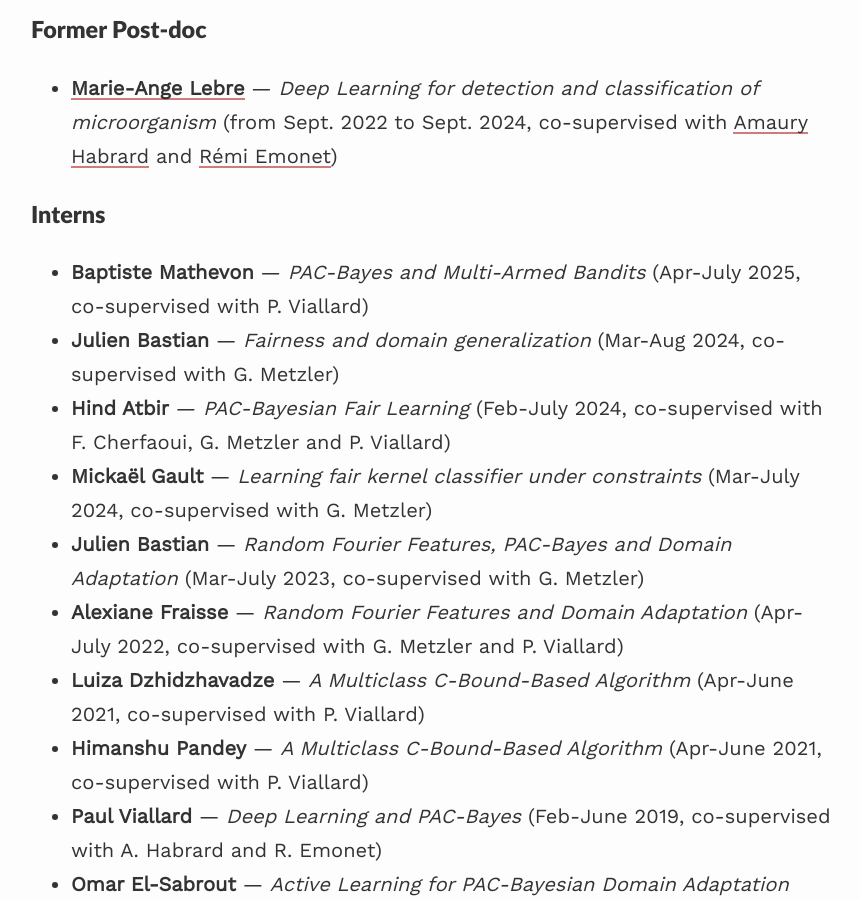
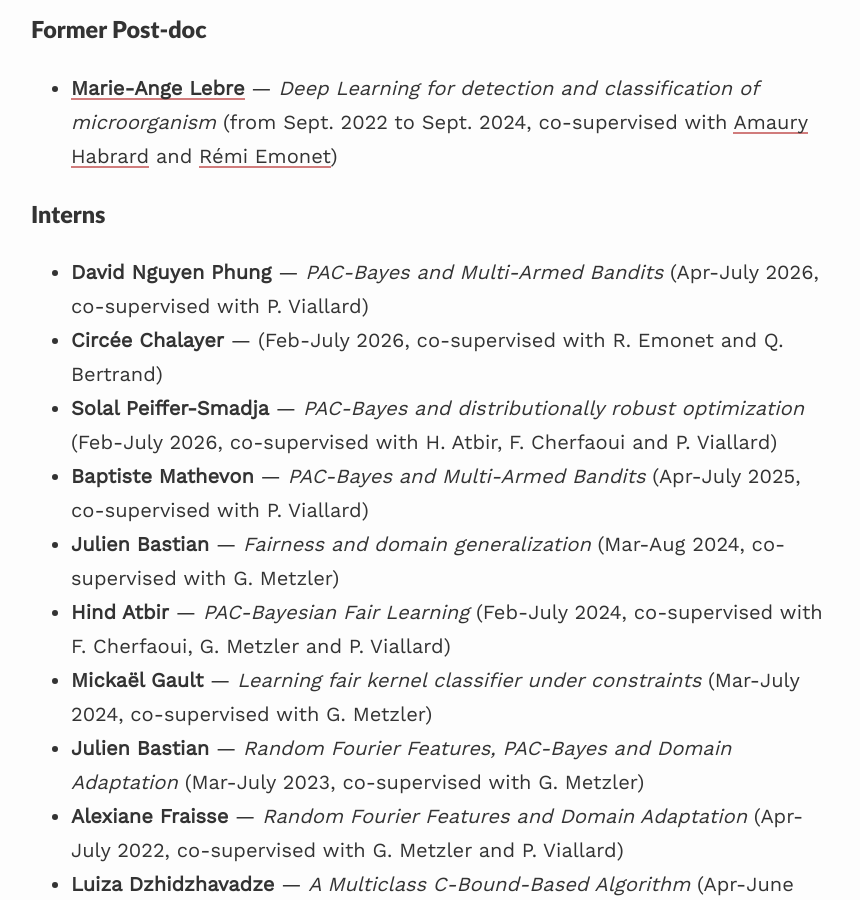
Before and after one commit to emorvant/emorvant.github.io, a Jekyll site: the page built from index.md, in a window 1280 px wide and 900 px high, scrolled down 3082 px. Shown: the whole window, without its empty margins (209-1069 px from the left). Built offline with Jekyll 4.4.1, drawn with Linux system fonts in a browser that asks for light colours.

Commit message:
Add of interns of the year

```diff
--- a/index.md
+++ b/index.md
@@ -67,6 +67,9 @@ I obtained my Ph.D. in computer science (machine learning) at the [Laboratoire d
 
 ### Interns
 
+- __David Nguyen Phung__ --- _PAC\-Bayes and Multi-Armed Bandits_ (Apr\-July 2026, co\-supervised with P. Viallard)
+- __Circée Chalayer__ --- (Feb\-July 2026, co\-supervised with R. Emonet and Q. Bertrand)
+- __Solal Peiffer-Smadja__ --- _PAC\-Bayes and distributionally robust optimization_ (Feb\-July 2026, co\-supervised with H. Atbir, F. Cherfaoui and P. Viallard)
 - __Baptiste Mathevon__ --- _PAC\-Bayes and Multi-Armed Bandits_ (Apr\-July 2025, co\-supervised with P. Viallard)
 - __Julien Bastian__ --- _Fairness and domain generalization_ (Mar\-Aug 2024, co\-supervised with G. Metzler)
 - __Hind Atbir__ --- _PAC\-Bayesian Fair Learning_ (Feb\-July 2024, co\-supervised with F. Cherfaoui, G. Metzler and P. Viallard)
```
